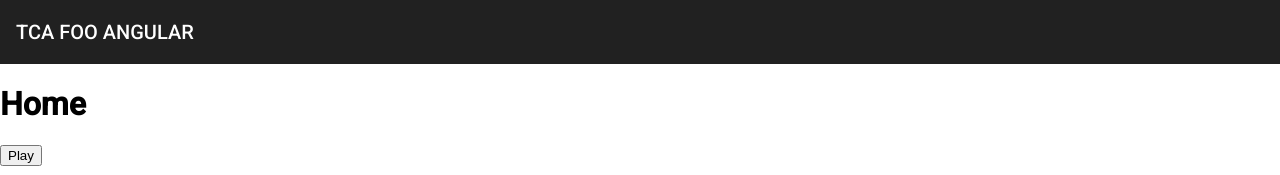
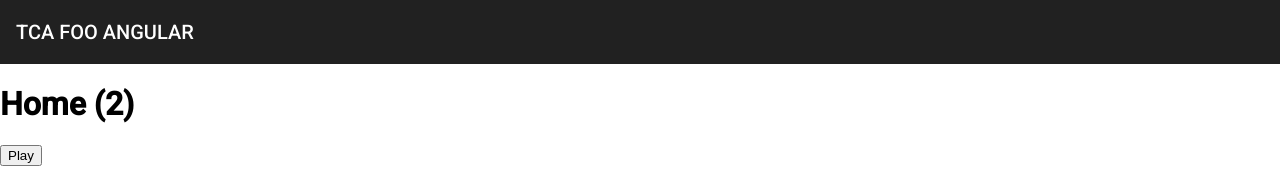
Before and after one commit to 2021-spring-afe-mowe/tca-foo-angular, an Angular app: page / in a window 1280 px wide. Shown: the top 175 px of the page. Built offline with nearby package versions, Linux system fonts and the light colour scheme.

Commit message:
Showing some app data on the Home component...

```diff
--- a/src/app/app.service.ts
+++ b/src/app/app.service.ts
@@ -6,4 +6,9 @@ import { Injectable } from '@angular/core';
 export class AppService {
 
   constructor() { }
+
+  gameResults = [
+    "W"
+    , "L"
+  ];
 }
--- a/src/app/home/home.component.html
+++ b/src/app/home/home.component.html
@@ -3,7 +3,7 @@
 </mat-toolbar>
 
 <h1>
-    Home
+    Home ({{ appDataSvc.gameResults.length }})
 </h1>
 
 <button
--- a/src/app/home/home.component.ts
+++ b/src/app/home/home.component.ts
@@ -1,5 +1,6 @@
 import { Component, OnInit } from '@angular/core';
 import { Router } from '@angular/router';
+import { AppService } from '../app.service';
 
 @Component({
   selector: 'app-home',
@@ -10,6 +11,7 @@ export class HomeComponent implements OnInit {
 
   constructor(
     private router: Router
+    , public appDataSvc: AppService
   ) { }
 
   ngOnInit(): void {
```
